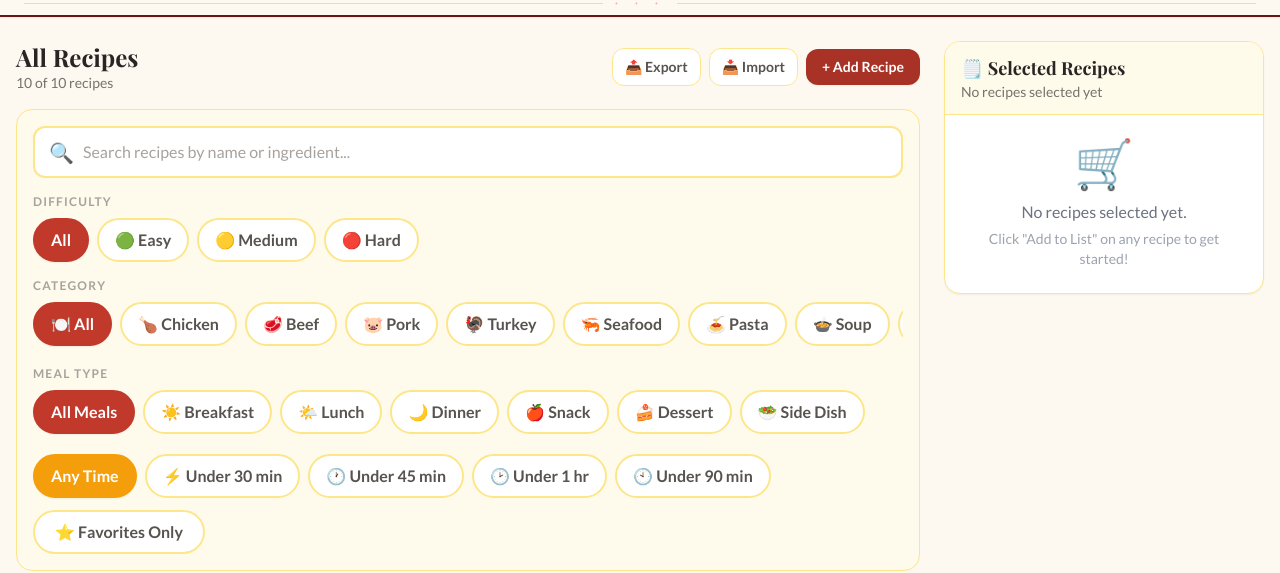
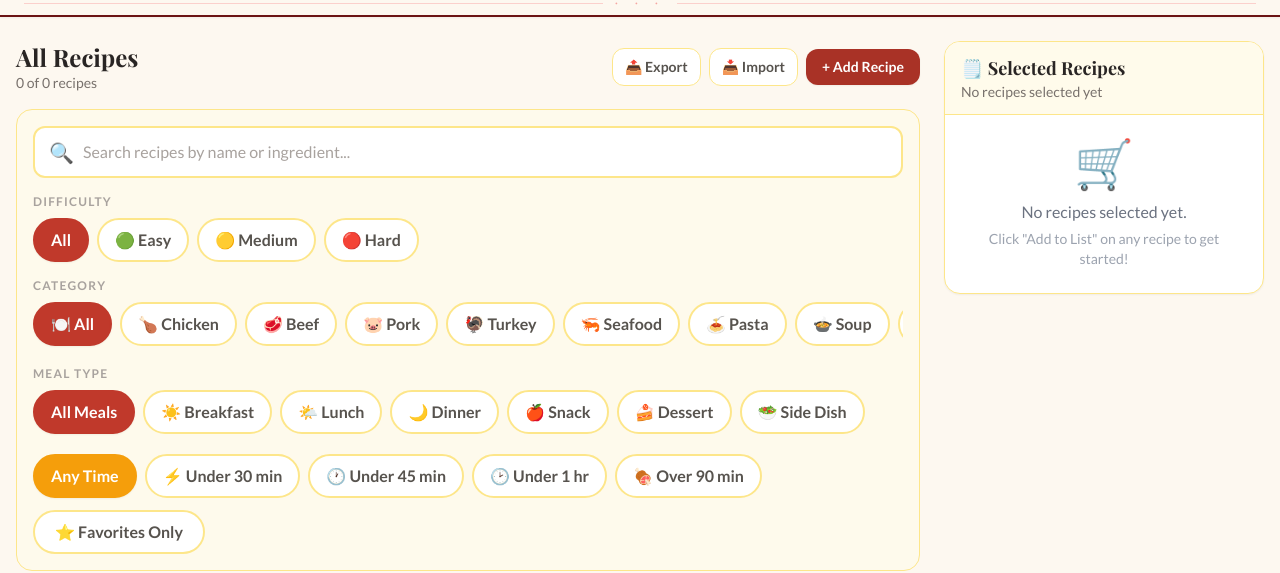
Before and after one commit to DrewS33/pattys-recipes, a React (Vite) app: page / in a window 1280 px wide. Shown: the part 183-756 px from the top of the page. Built offline with nearby package versions, Linux system fonts and the light colour scheme.

Commit message:
Update 2

```diff
--- a/src/App.tsx
+++ b/src/App.tsx
@@ -1,6 +1,5 @@
 import { useState, useCallback, useMemo, useRef } from 'react';
 import { Recipe, SelectedRecipe, Filters, MealPlan } from './types';
-import { sampleRecipes } from './data/recipes';
 import { useLocalStorage } from './hooks/useLocalStorage';
 import Navigation from './components/Navigation';
 import FilterBar from './components/FilterBar';
@@ -22,6 +21,7 @@ const DEFAULT_FILTERS: Filters = {
   proteinType: 'All',
   mealType: 'All',
   maxTime: null,
+  minTime: null,
   favoritesOnly: false,
 };
 
@@ -34,7 +34,7 @@ export default function App() {
   // ---- Persisted state (localStorage) ----
 
   // Recipes list — seeded with sample data on first visit
-  const [recipes, setRecipes] = useLocalStorage<Recipe[]>('recipes', sampleRecipes);
+  const [recipes, setRecipes] = useLocalStorage<Recipe[]>('recipes', []);
 
   // Selected recipes for shopping list
   const [selectedRecipes, setSelectedRecipes] = useLocalStorage<SelectedRecipe[]>(
@@ -97,6 +97,7 @@ export default function App() {
         if (filters.proteinType !== 'All' && r.proteinType !== filters.proteinType) return false;
         if (filters.mealType !== 'All' && r.mealType !== filters.mealType) return false;
         if (filters.maxTime !== null && r.totalTimeMinutes > filters.maxTime) return false;
+        if (filters.minTime !== null && r.totalTimeMinutes <= filters.minTime) return false;
         if (filters.favoritesOnly && !favoriteSet.has(r.id)) return false;
 
         return true;
@@ -368,7 +369,7 @@ export default function App() {
               {/* Recipe grid */}
               {renderRecipeGrid(
                 filteredRecipes,
-                filters.search || filters.difficulty !== 'All' || filters.proteinType !== 'All' || filters.mealType !== 'All' || filters.maxTime !== null || filters.favoritesOnly
+                filters.search || filters.difficulty !== 'All' || filters.proteinType !== 'All' || filters.mealType !== 'All' || filters.maxTime !== null || filters.minTime !== null || filters.favoritesOnly
                   ? 'Try adjusting your filters to find what you\'re looking for.'
                   : 'No recipes yet. Click "Add Recipe" to get started!'
               )}
--- a/src/components/AddEditRecipe.tsx
+++ b/src/components/AddEditRecipe.tsx
@@ -23,7 +23,7 @@ interface AddEditRecipeProps {
 const DIFFICULTY_OPTIONS: DifficultyLevel[] = ['Easy', 'Medium', 'Hard'];
 const PROTEIN_OPTIONS: ProteinType[] = [
   'Chicken', 'Beef', 'Pork', 'Turkey', 'Seafood',
-  'Pasta', 'Soup', 'Breakfast', 'Other',
+  'Pasta', 'Soup', 'Vegetarian', 'Other',
 ];
 const MEAL_TYPE_OPTIONS: MealType[] = [
   'Breakfast', 'Lunch', 'Dinner', 'Snack', 'Dessert', 'Side Dish',
--- a/src/components/FilterBar.tsx
+++ b/src/components/FilterBar.tsx
@@ -25,7 +25,6 @@ const PROTEIN_OPTIONS: Array<{ value: ProteinType | 'All'; label: string }> = [
   { value: 'Seafood', label: '🦐 Seafood' },
   { value: 'Pasta', label: '🍝 Pasta' },
   { value: 'Soup', label: '🍲 Soup' },
-  { value: 'Breakfast', label: '🥞 Breakfast' },
   { value: 'Other', label: '🍴 Other' },
 ];
 
@@ -44,7 +43,6 @@ const TIME_OPTIONS: Array<{ value: number | null; label: string }> = [
   { value: 30, label: '⚡ Under 30 min' },
   { value: 45, label: '🕐 Under 45 min' },
   { value: 60, label: '🕑 Under 1 hr' },
-  { value: 90, label: '🕙 Under 90 min' },
 ];
 
 export default function FilterBar({ filters, onFilterChange }: FilterBarProps) {
@@ -58,6 +56,7 @@ export default function FilterBar({ filters, onFilterChange }: FilterBarProps) {
     filters.proteinType !== 'All' ||
     filters.mealType !== 'All' ||
     filters.maxTime !== null ||
+    filters.minTime !== null ||
     filters.favoritesOnly;
 
   const clearAllFilters = () => {
@@ -67,6 +66,7 @@ export default function FilterBar({ filters, onFilterChange }: FilterBarProps) {
       proteinType: 'All',
       mealType: 'All',
       maxTime: null,
+      minTime: null,
       favoritesOnly: false,
     });
   };
@@ -161,7 +161,7 @@ export default function FilterBar({ filters, onFilterChange }: FilterBarProps) {
 
       {/* Bottom row: Time filter + Favorites + Clear */}
       <div className="flex flex-wrap items-center gap-3 pt-1">
-        {/* Max time */}
+        {/* Time filters */}
         <div className="flex flex-wrap gap-2">
           {TIME_OPTIONS.map((opt) => (
             <button
@@ -178,6 +178,18 @@ export default function FilterBar({ filters, onFilterChange }: FilterBarProps) {
               {opt.label}
             </button>
           ))}
+          <button
+            onClick={() => updateFilter('minTime', filters.minTime === 90 ? null : 90)}
+            className={`
+              px-4 py-2 rounded-full text-base font-semibold border-2 transition-all
+              ${filters.minTime === 90
+                ? 'bg-amber-500 border-amber-500 text-white shadow-sm'
+                : 'bg-white border-amber-200 text-stone-600 hover:border-amber-300 hover:bg-amber-50'
+              }
+            `}
+          >
+            🍖 Over 90 min
+          </button>
         </div>
 
         {/* Spacer */}
--- a/src/data/recipes.ts
+++ b/src/data/recipes.ts
@@ -866,7 +866,7 @@ export const sampleRecipes: Recipe[] = [
     totalTimeMinutes: 30,
     defaultServings: 4,
     tags: ['breakfast', 'weekend', 'kid-friendly', 'vegetarian', 'classic'],
-    proteinType: 'Breakfast',
+    proteinType: 'Other',
     mealType: 'Breakfast',
     favorite: false,
     notes:
--- a/src/types/index.ts
+++ b/src/types/index.ts
@@ -29,7 +29,6 @@ export type ProteinType =
   | 'Seafood'
   | 'Pasta'
   | 'Soup'
-  | 'Breakfast'
   | 'Vegetarian'
   | 'Other';
 
@@ -122,5 +121,6 @@ export interface Filters {
   proteinType: ProteinType | 'All';
   mealType: MealType | 'All';
   maxTime: number | null; // max total time in minutes
+  minTime: number | null; // min total time in minutes (for "over X" filter)
   favoritesOnly: boolean;
 }
```
